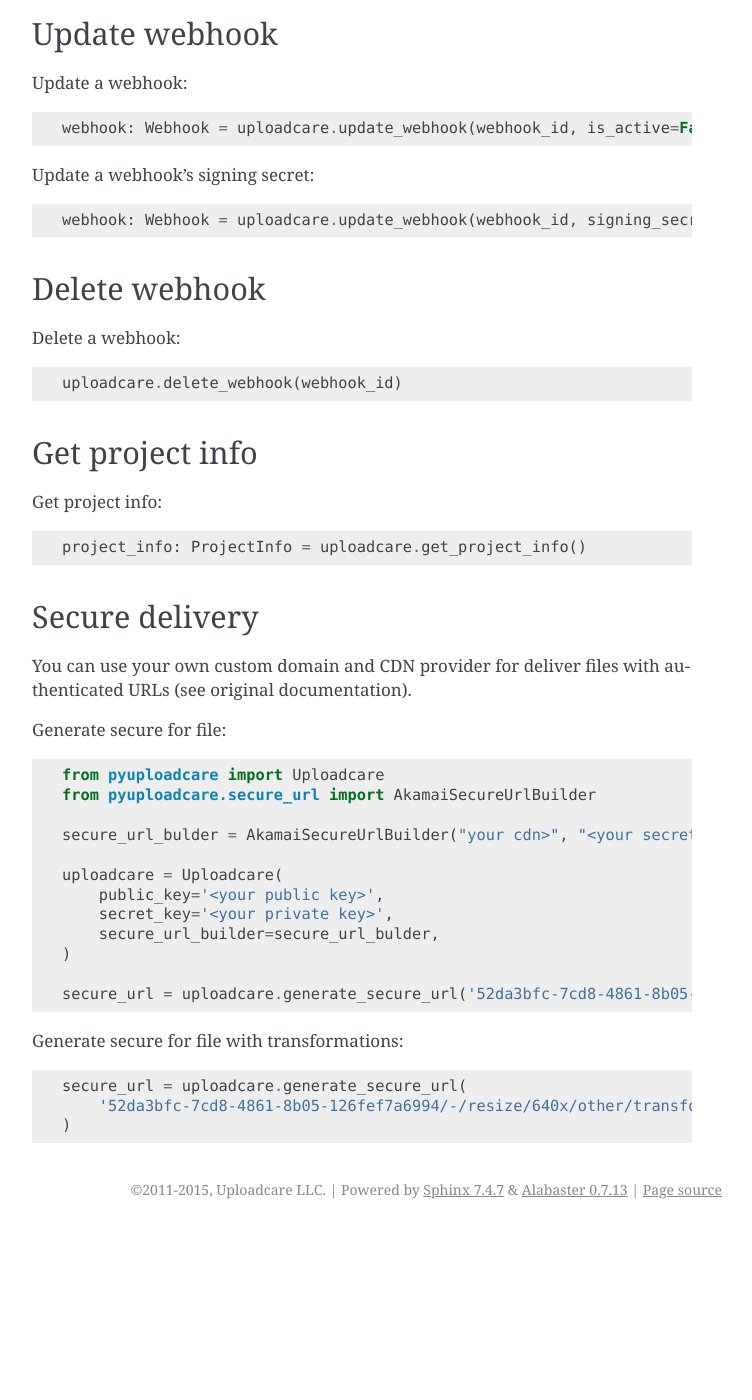
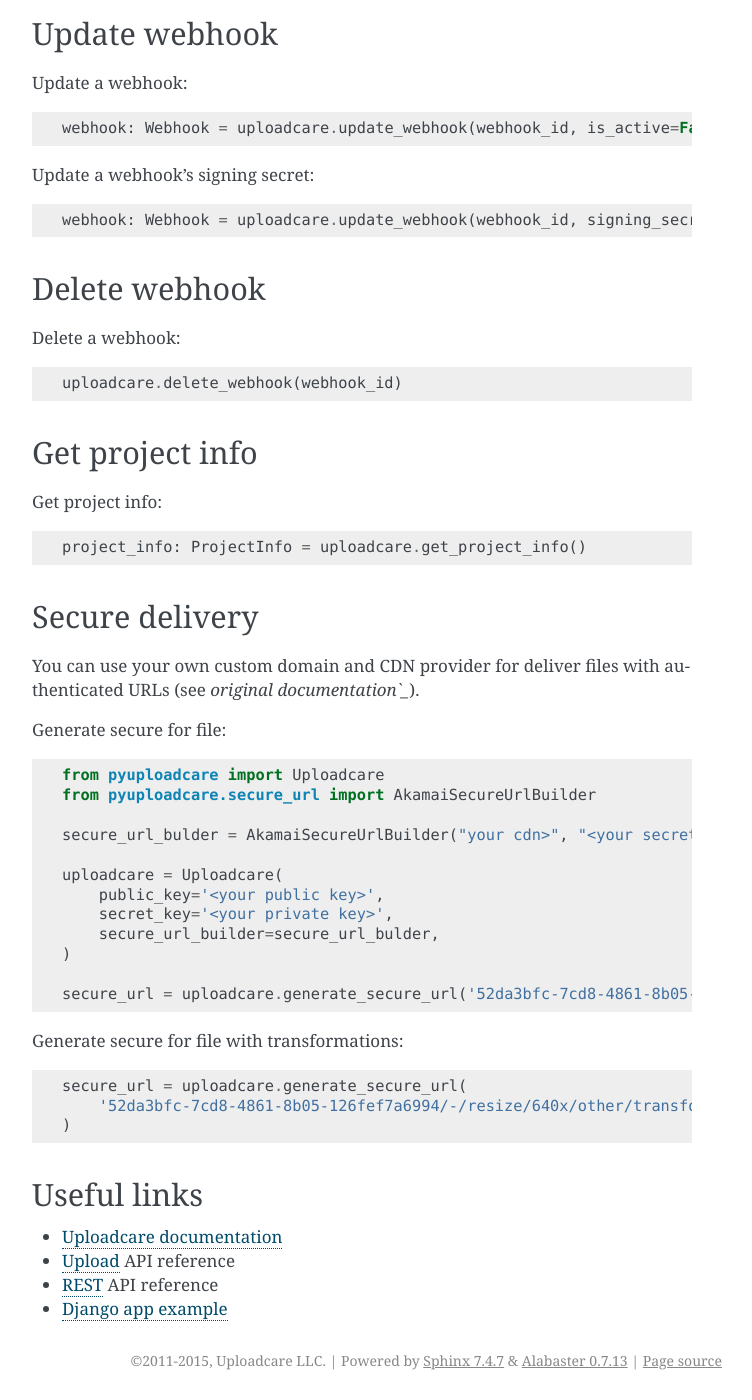
Before and after one commit to uploadcare/pyuploadcare, a Sphinx documentation site: the page built from docs/core_api.rst, in a window 1280 px wide and 1400 px high, scrolled down 5638 px. Shown: the whole window, without its empty margins (388-1140 px from the left). Built offline with Sphinx 7.4.7, drawn with Linux system fonts in a browser that asks for light colours; pages that are not in the unit, such as notebooks, are missing from menus; before the commit the page ends 6867 px from its top, so only the background shows below that.

Commit message:
Update core_api.rst

```diff
--- a/docs/core_api.rst
+++ b/docs/core_api.rst
@@ -280,7 +280,7 @@
 Secure delivery
 ---------------
 
-You can use your own custom domain and CDN provider for deliver files with authenticated URLs (see original documentation).
+You can use your own custom domain and CDN provider for deliver files with authenticated URLs (see `original documentation`_`).
 
 Generate secure for file::
 
@@ -302,3 +302,18 @@
     secure_url = uploadcare.generate_secure_url(
         '52da3bfc-7cd8-4861-8b05-126fef7a6994/-/resize/640x/other/transformations/'
     )
+
+Useful links
+------------
+
+- `Uploadcare documentation`_
+- `Upload`_ API reference
+- `REST`_ API reference
+- `Django app example`_
+
+.. _Uploadcare documentation: https://uploadcare.com/docs/?utm_source=github&utm_campaign=pyuploadcare
+.. _Upload: https://uploadcare.com/api-refs/upload-api/?utm_source=github&utm_campaign=pyuploadcare
+.. _REST: https://uploadcare.com/api-refs/rest-api/?utm_source=github&utm_campaign=pyuploadcare
+.. _Django app example: https://github.com/uploadcare/pyuploadcare-example
+.. _original documentation: https://uploadcare.com/docs/security/secure-delivery/?utm_source=github&utm_campaign=pyuploadcare
+.. _file uploader: https://uploadcare.com/products/file-uploader/?utm_source=github&utm_campaign=pyuploadcare
```
